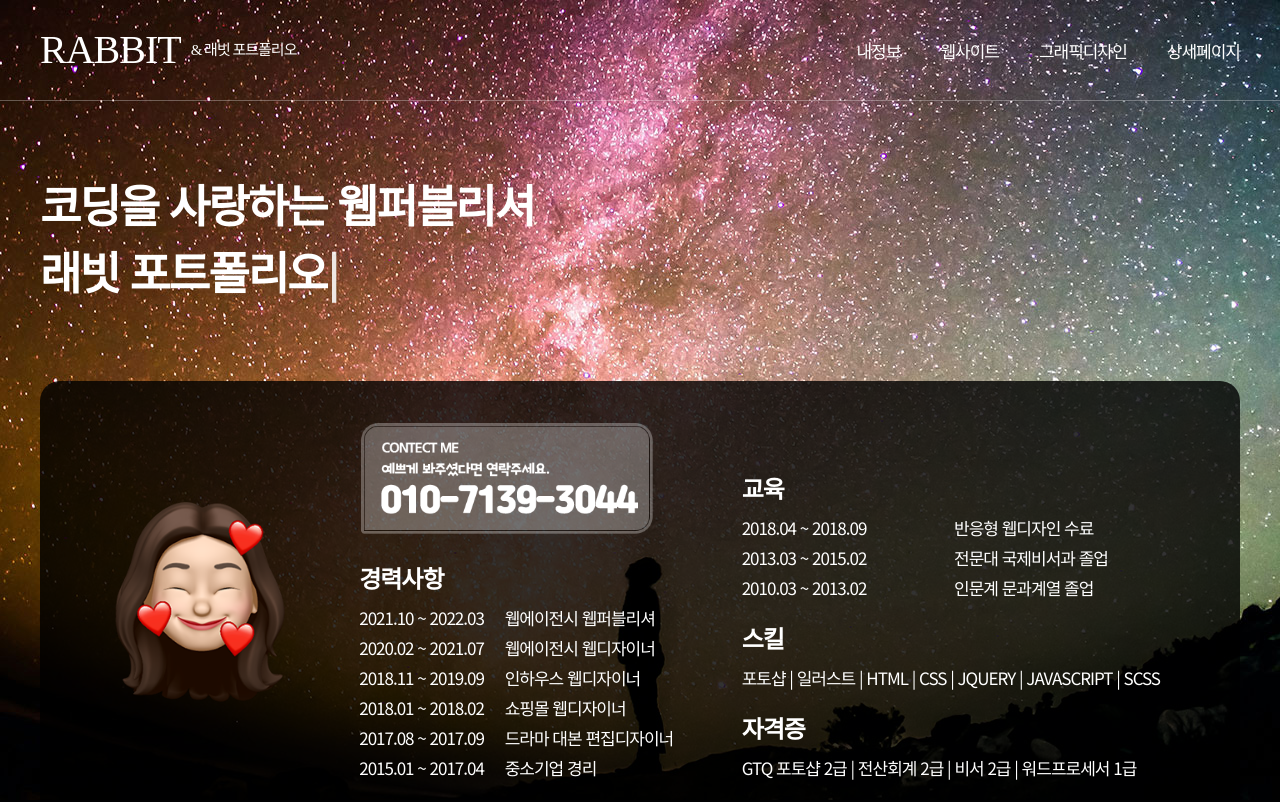
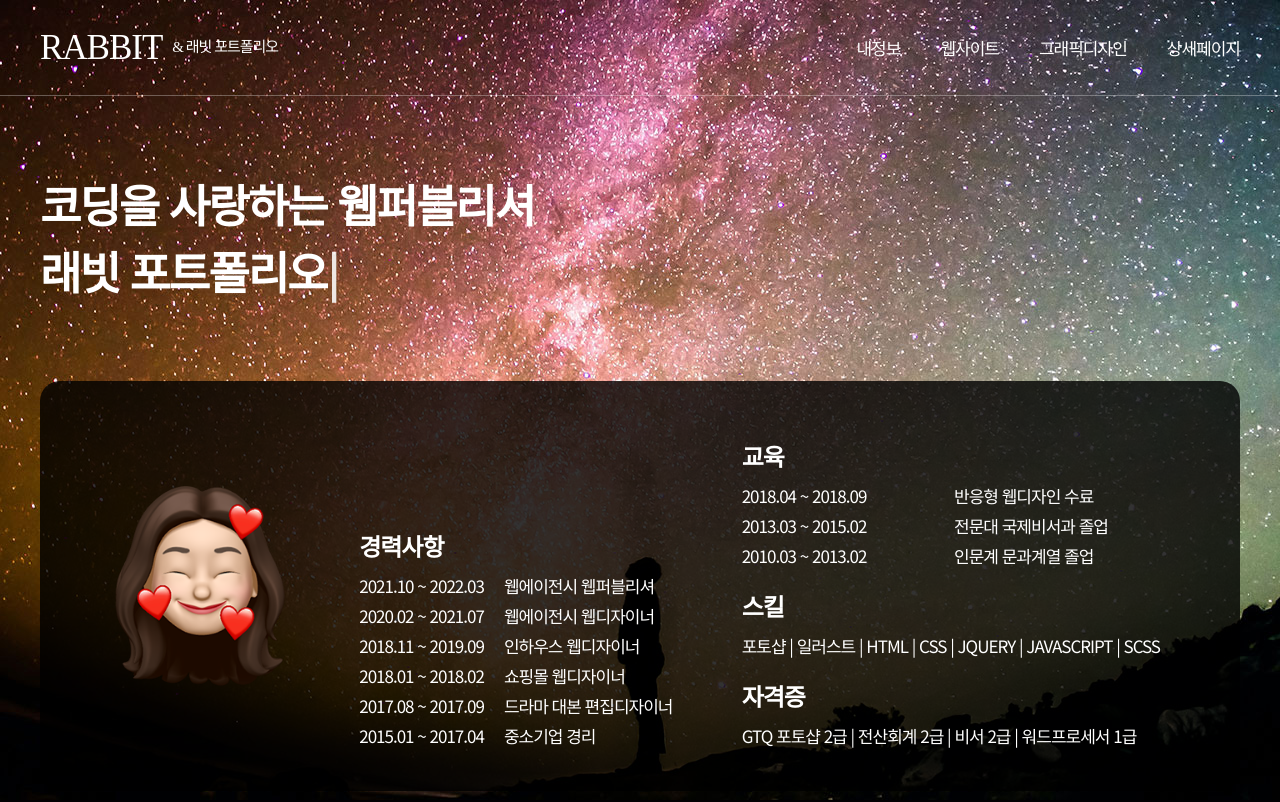
Before and after one commit to HEESUNae/portfolio, a plain HTML site: page hhs/index.html in a window 1280 px wide. Shown: the top 802 px of the page. Drawn offline with nearby package versions, Linux system fonts and the light colour scheme; a script that the page names is missing; a web font is replaced by a local one.

Commit message:
포트폴리오 ver1

```diff
--- a/hhs/css/style.css
+++ b/hhs/css/style.css
@@ -19,7 +19,7 @@ header { position:fixed; top:0; left:0; z-index:999; color: #fff; width: 100%; b
 body.scroll header { background:rgba(0,0,0,0.5); }
 header .inner { display: flex; align-items: center; justify-content: space-between; padding: 30px 0;}
 header .toplogo a { color: #fff; }
-header .toplogo h1 { font-family: 'BRBA_B'; font-size: 40px; font-weight: 400; display: flex; align-items: center;}
+header .toplogo h1 { font-family: 'BRBA_B'; font-size: 35px; font-weight: 400; display: flex; align-items: center;}
 header .toplogo h1 span { font-family: 'BRBA_B'; font-size: 15px; margin-left: 10px; }
 header nav ul { display: flex; }
 header nav ul li { padding: 0 0 0 40px; cursor: pointer; font-size:18px; font-weight: 500; }
--- a/hhs/index.html
+++ b/hhs/index.html
@@ -43,9 +43,6 @@
                     </div>
                     <div class="article">
                         <table>
-                            <tr>
-                                <td colspan="2"><img src="./img/phone.png" alt="연락처" style="width: 295px;"></td>
-                            </tr>
                             <tr>
                                 <th colspan="2">경력사항</th>
                             </tr>
```
